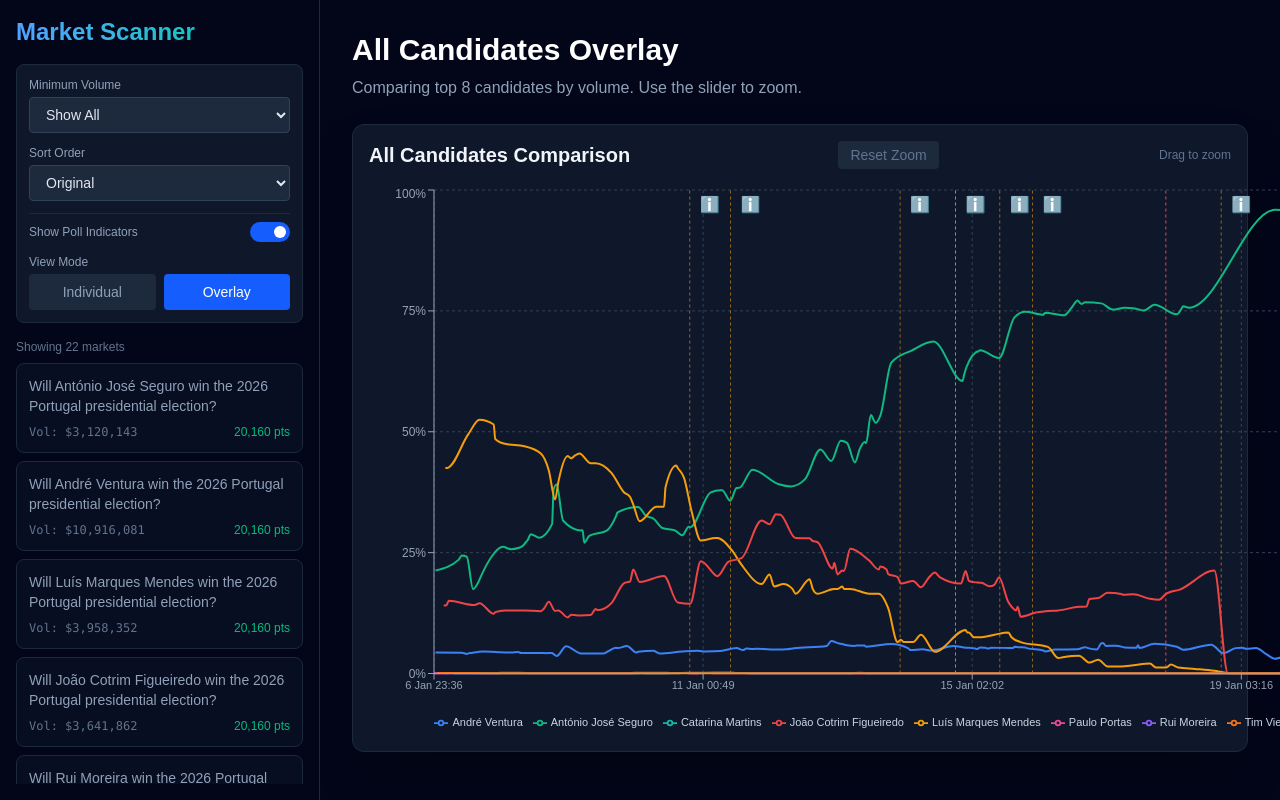
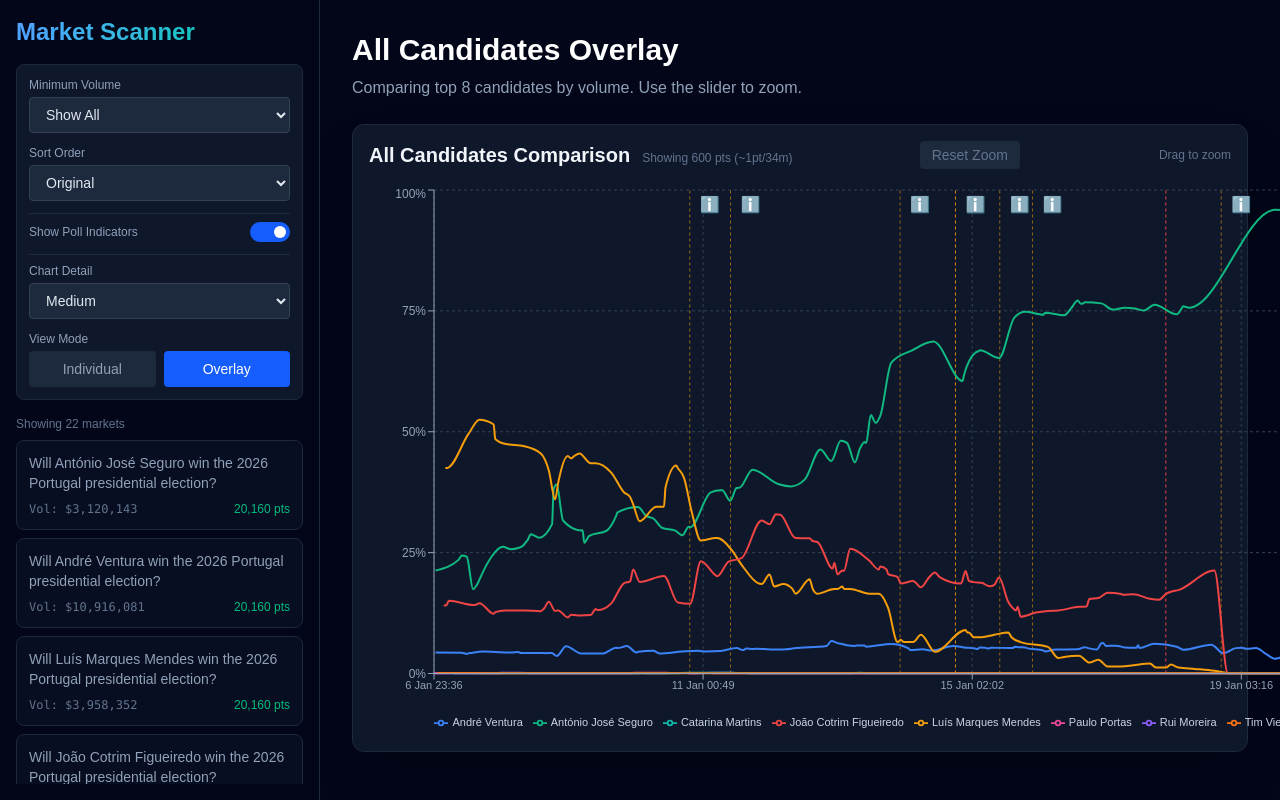
Before and after one commit to bernardo7894/polymarket_explorer, a Next.js app: page / in a window 1280 px wide. Both pictures are taken after a click on the button "Overlay". Built offline with nearby package versions, Linux system fonts and the light colour scheme.

Commit message:
Add Chart Detail setting with granular control and visual feedback

```diff
--- a/components/ChartComponents.tsx
+++ b/components/ChartComponents.tsx
@@ -29,12 +29,14 @@ interface SingleChartProps {
     data: DataPoint[];
     question: string;
     polls?: Poll[];
+    detailLevel?: number;
 }
 
 interface MultiChartProps {
     mode: "multi";
     datasets: { id: string; name: string; data: DataPoint[] }[];
     polls?: Poll[];
+    detailLevel?: number;
 }
 
 type ChartProps = SingleChartProps | MultiChartProps;
@@ -158,8 +160,16 @@ export default function ChartComponents(props: ChartProps) {
 
         // Create display data based on zoom level
         const displayData = useMemo(() => {
-            return downsample(data, left, right, 600);
-        }, [data, left, right]);
+            return downsample(data, left, right, props.detailLevel || 600);
+        }, [data, left, right, props.detailLevel]);
+
+        // Calculate info string
+        const infoString = useMemo(() => {
+            if (displayData.length < 2) return "";
+            const avgInterval = (displayData[displayData.length - 1].t - displayData[0].t) / displayData.length;
+            const mins = Math.round(avgInterval / 60);
+            return `Showing ${displayData.length} pts (~1pt/${mins}m)`;
+        }, [displayData]);
 
         const minPrice = Math.min(...data.map((d) => d.p));
         const maxPrice = Math.max(...data.map((d) => d.p));
@@ -169,6 +179,7 @@ export default function ChartComponents(props: ChartProps) {
                 <div className="flex justify-between items-center mb-4">
                     <h2 className="text-xl font-bold text-slate-100 truncate flex-1" title={question}>
                         {question}
+                        <span className="ml-3 text-xs font-normal text-slate-500">{infoString}</span>
                     </h2>
                     <button
                         onClick={zoomOut}
@@ -259,8 +270,15 @@ export default function ChartComponents(props: ChartProps) {
 
     // Downsample merged data
     const displayData = useMemo(() => {
-        return downsample(mergedData, left, right, 600);
-    }, [mergedData, left, right]);
+        return downsample(mergedData, left, right, props.detailLevel || 600);
+    }, [mergedData, left, right, props.detailLevel]);
+
+    const infoString = useMemo(() => {
+        if (displayData.length < 2) return "";
+        const avgInterval = (displayData[displayData.length - 1].t - displayData[0].t) / displayData.length;
+        const mins = Math.round(avgInterval / 60);
+        return `Showing ${displayData.length} pts (~1pt/${mins}m)`;
+    }, [displayData]);
 
     if (displayData.length === 0) {
         return (
@@ -273,7 +291,10 @@ export default function ChartComponents(props: ChartProps) {
     return (
         <div className="w-full bg-slate-900 rounded-xl p-4 border border-slate-800 shadow-2xl select-none">
             <div className="flex justify-between items-center mb-4">
-                <h2 className="text-xl font-bold text-slate-100">All Candidates Comparison</h2>
+                <h2 className="text-xl font-bold text-slate-100">
+                    All Candidates Comparison
+                    <span className="ml-3 text-xs font-normal text-slate-500">{infoString}</span>
+                </h2>
                 <button
                     onClick={zoomOut}
                     disabled={left === "dataMin" && right === "dataMax"}
--- a/components/Dashboard.tsx
+++ b/components/Dashboard.tsx
@@ -38,6 +38,7 @@ export default function Dashboard({ summary }: { summary: Market[] }) {
     const [volumeThreshold, setVolumeThreshold] = useState(0); // Default to 0 to show more, or user preference
     const [sortOrder, setSortOrder] = useState<'default' | 'volume' | 'name'>('default');
     const [viewMode, setViewMode] = useState<'individual' | 'overlay'>('individual');
+    const [detailLevel, setDetailLevel] = useState<number>(600); // Default 600 points
     const [mounted, setMounted] = useState(false);
     const [polls, setPolls] = useState<Poll[]>([]);
     const [showPolls, setShowPolls] = useState(true);
@@ -181,6 +182,20 @@ export default function Dashboard({ summary }: { summary: Market[] }) {
                         </button>
                     </div>
 
+                    <div className="pt-2 border-t border-slate-800">
+                        <label className="block text-xs text-slate-400 mb-1">Chart Detail</label>
+                        <select
+                            value={detailLevel}
+                            onChange={(e) => setDetailLevel(Number(e.target.value))}
+                            className="w-full bg-slate-800 border border-slate-700 rounded px-3 py-2 text-sm text-slate-200 focus:outline-none focus:ring-2 focus:ring-blue-500"
+                        >
+                            <option value={200}>Low (Fast)</option>
+                            <option value={600}>Medium</option>
+                            <option value={1500}>High (Slow)</option>
+                            <option value={20000}>Full (Very Slow)</option>
+                        </select>
+                    </div>
+
                     <div>
                         <label className="block text-xs text-slate-400 mb-1">View Mode</label>
                         <div className="flex gap-2">
@@ -241,7 +256,7 @@ export default function Dashboard({ summary }: { summary: Market[] }) {
                                 <span className="text-slate-500">Loading all market data...</span>
                             </div>
                         ) : allChartData.length > 0 ? (
-                            <ChartComponents mode="multi" datasets={allChartData} polls={showPolls ? polls : undefined} />
+                            <ChartComponents mode="multi" datasets={allChartData} polls={showPolls ? polls : undefined} detailLevel={detailLevel} />
                         ) : (
                             <div className="h-[600px] flex items-center justify-center bg-slate-900/50 rounded-xl border border-slate-800">
                                 <span className="text-slate-500">No data available</span>
@@ -268,7 +283,7 @@ export default function Dashboard({ summary }: { summary: Market[] }) {
                                 <span className="text-slate-500">Loading market data...</span>
                             </div>
                         ) : chartData.length > 0 ? (
-                            <ChartComponents mode="single" data={chartData} question={selectedMarket.question} polls={showPolls ? polls : undefined} />
+                            <ChartComponents mode="single" data={chartData} question={selectedMarket.question} polls={showPolls ? polls : undefined} detailLevel={detailLevel} />
                         ) : (
                             <div className="h-[600px] flex items-center justify-center bg-slate-900/50 rounded-xl border border-slate-800">
                                 <span className="text-slate-500">No chart data available</span>
```
